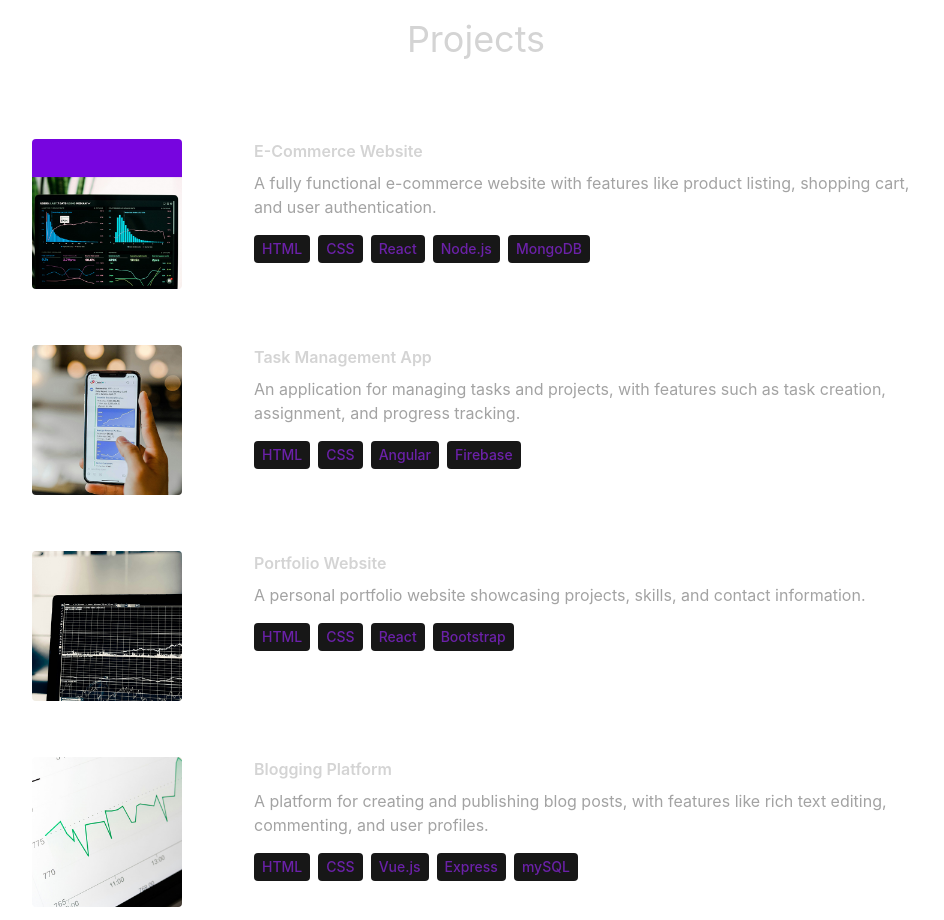
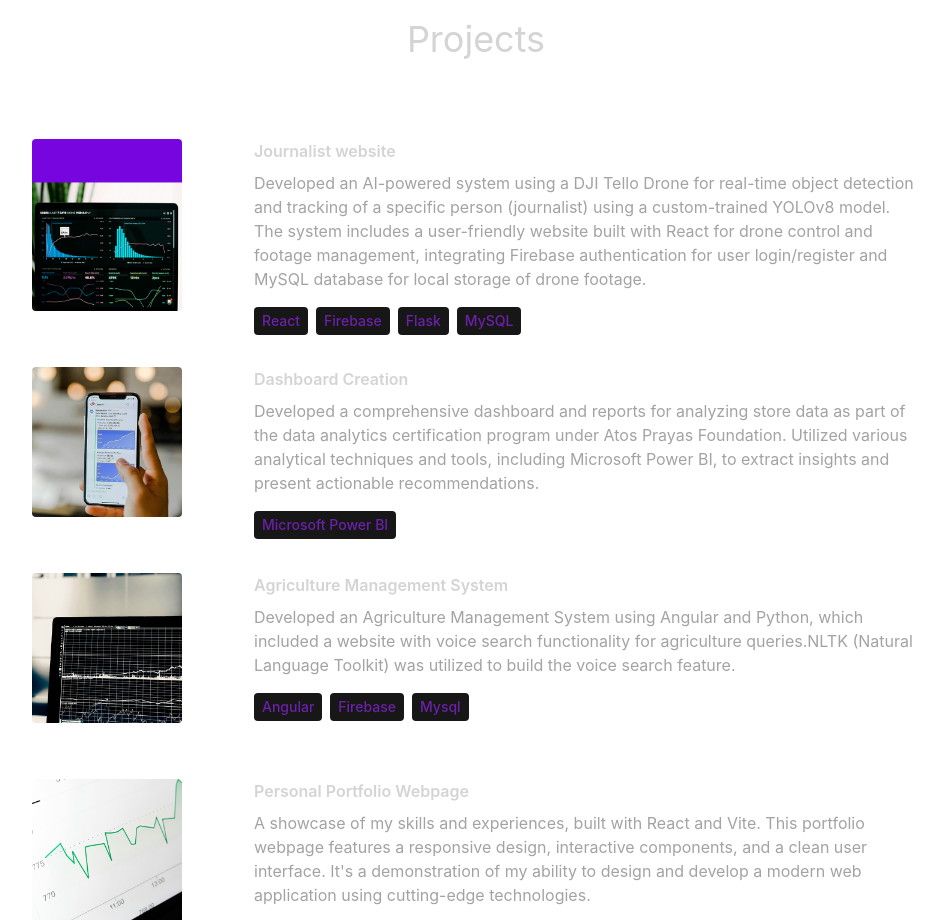
Before and after one commit to sathishsrini/kportfolio, a React (Vite) app: page / in a window 1280 px wide. Shown: the part 1880-2800 px from the top of the page, without its empty margins (164-1108 px from the left). Built offline with nearby package versions, Linux system fonts and the light colour scheme.

Commit message:
some changes

```diff
--- a/src/constants/index.js
+++ b/src/constants/index.js
@@ -3,9 +3,9 @@ import project2 from "../assets/projects/project-2.jpg";
 import project3 from "../assets/projects/project-3.jpg";
 import project4 from "../assets/projects/project-4.jpg";
 
-export const HERO_CONTENT = `I am a passionate full stack developer with a knack for crafting robust and scalable web applications. With 5 years of hands-on experience, I have honed my skills in front-end technologies like React and Next.js, as well as back-end technologies like Node.js, MySQL, PostgreSQL, and MongoDB. My goal is to leverage my expertise to create innovative solutions that drive business growth and deliver exceptional user experiences.`;
+export const HERO_CONTENT = `I'm an enthusiastic and ambitious developer, eager to kickstart my career in the tech industry. With a strong foundation in computer science and a passion for building innovative solutions, I've been actively working on various projects to hone my skills. My portfolio showcases my journey so far, featuring projects that demonstrate my understanding of front-end technologies like React and my ability to work with modern tools like Vite. I'm excited to continue learning and growing as a developer, and I'm looking forward to collaborating with others to create impactful and user-friendly applications.`;
 
-export const ABOUT_TEXT = `I am a dedicated and versatile full stack developer with a passion for creating efficient and user-friendly web applications. With 5 years of professional experience, I have worked with a variety of technologies, including React, Next.js, Node.js, MySQL, PostgreSQL, and MongoDB. My journey in web development began with a deep curiosity for how things work, and it has evolved into a career where I continuously strive to learn and adapt to new challenges. I thrive in collaborative environments and enjoy solving complex problems to deliver high-quality solutions. Outside of coding, I enjoy staying active, exploring new technologies, and contributing to open-source projects.`;
+export const ABOUT_TEXT = `I'm an aspiring full stack developer, eager to start my career in the tech industry. With a solid foundation in computer science and a passion for building web applications, I've been actively working on various projects to develop my skills and showcase my creativity. My journey in web development began with a deep curiosity for how things work, and I'm excited to continue learning and growing as a developer. I enjoy solving complex problems, collaborating with others, and delivering high-quality solutions. Outside of coding, I enjoy staying active, exploring new technologies, and contributing to open-source projects.`;
 
 export const EXPERIENCES = [
   {
@@ -40,32 +40,31 @@ export const EXPERIENCES = [
 
 export const PROJECTS = [
   {
-    title: "E-Commerce Website",
+    title: "Journalist website",
     image: project1,
     description:
-      "A fully functional e-commerce website with features like product listing, shopping cart, and user authentication.",
-    technologies: ["HTML", "CSS", "React", "Node.js", "MongoDB"],
+      "Developed an AI-powered system using a DJI Tello Drone for real-time object detection and tracking of a specific person (journalist) using a custom-trained YOLOv8 model. The system includes a user-friendly website built with React for drone control and footage management, integrating Firebase authentication for user login/register and MySQL database for local storage of drone footage.",
+    technologies: ["React", "Firebase", "Flask", "MySQL"],
   },
   {
-    title: "Task Management App",
+    title: "Dashboard Creation",
     image: project2,
     description:
-      "An application for managing tasks and projects, with features such as task creation, assignment, and progress tracking.",
-    technologies: ["HTML", "CSS", "Angular", "Firebase"],
+      "Developed a comprehensive dashboard and reports for analyzing store data as part of the data analytics certification program under Atos Prayas Foundation. Utilized various analytical techniques and tools, including Microsoft Power BI, to extract insights and present actionable recommendations.",
+    technologies: ["Microsoft Power BI"],
   },
   {
-    title: "Portfolio Website",
+    title: "Agriculture Management System",
     image: project3,
     description:
-      "A personal portfolio website showcasing projects, skills, and contact information.",
-    technologies: ["HTML", "CSS", "React", "Bootstrap"],
+      "Developed an Agriculture Management System using Angular and Python, which included a website with voice search functionality for agriculture queries.NLTK (Natural Language Toolkit) was utilized to build the voice search feature. ",
+    technologies: ["Angular", "Firebase", "Mysql"],
   },
   {
-    title: "Blogging Platform",
+    title: "Personal Portfolio Webpage",
     image: project4,
-    description:
-      "A platform for creating and publishing blog posts, with features like rich text editing, commenting, and user profiles.",
-    technologies: ["HTML", "CSS", "Vue.js", "Express", "mySQL"],
+    description: "A showcase of my skills and experiences, built with React and Vite. This portfolio webpage features a responsive design, interactive components, and a clean user interface. It's a demonstration of my ability to design and develop a modern web application using cutting-edge technologies.",
+    technologies: ["React", "Vite"],
   },
 ];
 
```
